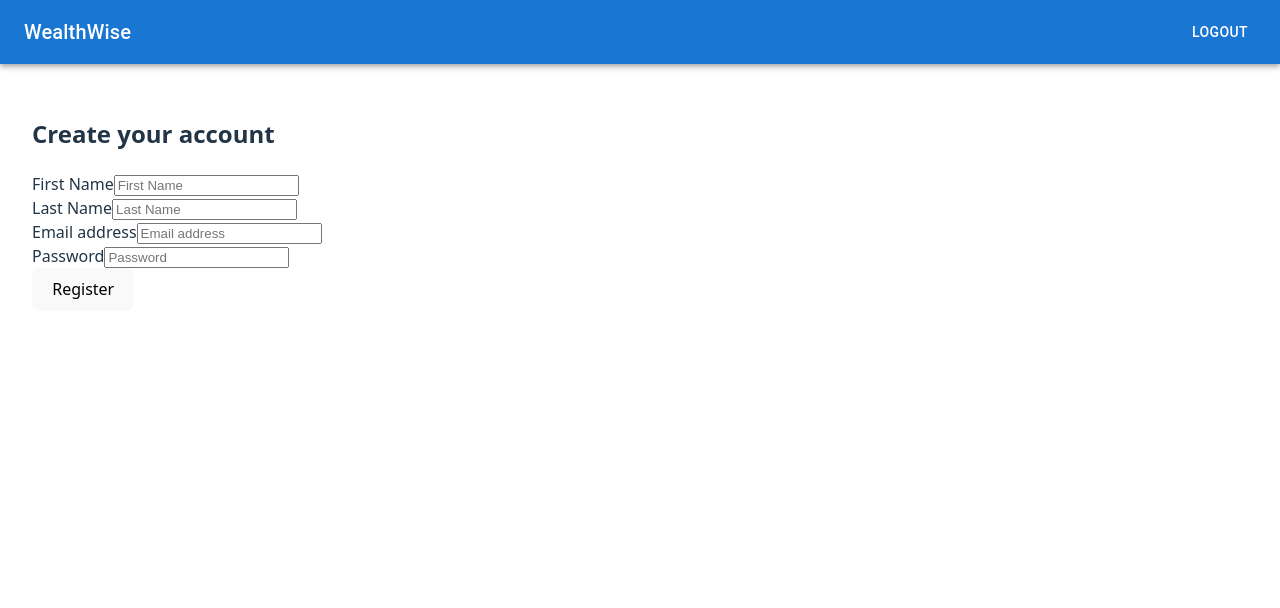
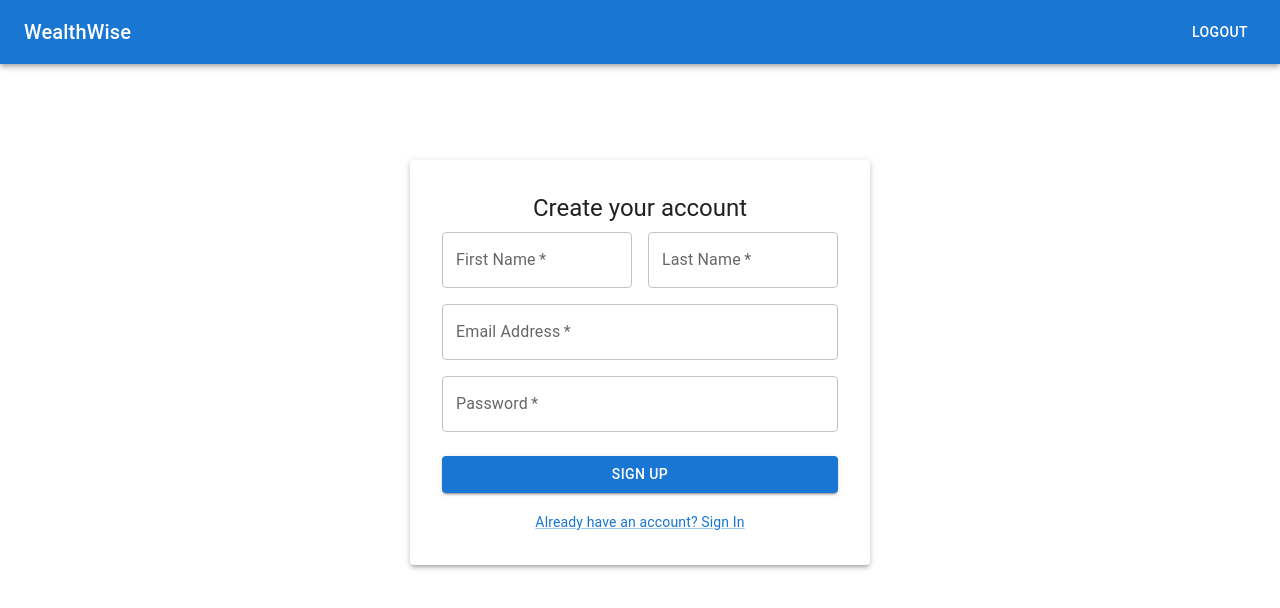
Before and after one commit to LeviOP/wealthwise, a React (Vite) app in the folder client/: page /register in a window 1280 px wide. Shown: the top 608 px of the page. Built offline with nearby package versions, Linux system fonts and the light colour scheme.

Commit message:
update login and register page to use new ui

```diff
--- a/client/src/components/Login.tsx
+++ b/client/src/components/Login.tsx
@@ -1,6 +1,16 @@
 import React, { useState } from 'react';
 import { gql, useMutation, ApolloError } from '@apollo/client';
 import { useNavigate } from 'react-router-dom';
+import {
+  Container,
+  Paper,
+  Typography,
+  TextField,
+  Button,
+  Box,
+  Alert,
+  Link,
+} from '@mui/material';
 
 const LOGIN_MUTATION = gql`
   mutation Login($email: String!, $password: String!) {
@@ -30,11 +40,8 @@ export const Login: React.FC = () => {
         variables: { email, password },
       });
 
-      // Store the token in localStorage
       localStorage.setItem('token', data.login.token);
       localStorage.setItem('user', JSON.stringify(data.login.user));
-
-      // Redirect to dashboard or home page
       navigate('/dashboard');
     } catch (err: unknown) {
       if (err instanceof ApolloError) {
@@ -46,62 +53,74 @@ export const Login: React.FC = () => {
   };
 
   return (
-    <div className="min-h-screen flex items-center justify-center bg-gray-50 py-12 px-4 sm:px-6 lg:px-8">
-      <div className="max-w-md w-full space-y-8">
-        <div>
-          <h2 className="mt-6 text-center text-3xl font-extrabold text-gray-900">
+    <Container component="main" maxWidth="xs">
+      <Box
+        sx={{
+          marginTop: 8,
+          display: 'flex',
+          flexDirection: 'column',
+          alignItems: 'center',
+        }}
+      >
+        <Paper
+          elevation={3}
+          sx={{
+            padding: 4,
+            display: 'flex',
+            flexDirection: 'column',
+            alignItems: 'center',
+            width: '100%',
+          }}
+        >
+          <Typography component="h1" variant="h5" gutterBottom>
             Sign in to your account
-          </h2>
-        </div>
-        <form className="mt-8 space-y-6" onSubmit={handleSubmit}>
+          </Typography>
           {error && (
-            <div className="rounded-md bg-red-50 p-4">
-              <div className="text-sm text-red-700">{error}</div>
-            </div>
+            <Alert severity="error" sx={{ width: '100%', mb: 2 }}>
+              {error}
+            </Alert>
           )}
-          <div className="rounded-md shadow-sm -space-y-px">
-            <div>
-              <label htmlFor="email" className="sr-only">
-                Email address
-              </label>
-              <input
+          <Box component="form" onSubmit={handleSubmit} sx={{ width: '100%' }}>
+            <TextField
+              margin="normal"
+              required
+              fullWidth
               id="email"
+              label="Email Address"
               name="email"
-                type="email"
-                required
-                className="appearance-none rounded-none relative block w-full px-3 py-2 border border-gray-300 placeholder-gray-500 text-gray-900 rounded-t-md focus:outline-none focus:ring-indigo-500 focus:border-indigo-500 focus:z-10 sm:text-sm"
-                placeholder="Email address"
+              autoComplete="email"
+              autoFocus
               value={email}
               onChange={(e) => setEmail(e.target.value)}
             />
-            </div>
-            <div>
-              <label htmlFor="password" className="sr-only">
-                Password
-              </label>
-              <input
+            <TextField
+              margin="normal"
+              required
+              fullWidth
+              name="password"
+              label="Password"
+              type="password"
               id="password"
-                name="password"
-                type="password"
-                required
-                className="appearance-none rounded-none relative block w-full px-3 py-2 border border-gray-300 placeholder-gray-500 text-gray-900 rounded-b-md focus:outline-none focus:ring-indigo-500 focus:border-indigo-500 focus:z-10 sm:text-sm"
-                placeholder="Password"
+              autoComplete="current-password"
               value={password}
               onChange={(e) => setPassword(e.target.value)}
             />
-            </div>
-          </div>
-
-          <div>
-            <button
+            <Button
               type="submit"
-              className="group relative w-full flex justify-center py-2 px-4 border border-transparent text-sm font-medium rounded-md text-white bg-indigo-600 hover:bg-indigo-700 focus:outline-none focus:ring-2 focus:ring-offset-2 focus:ring-indigo-500"
+              fullWidth
+              variant="contained"
+              sx={{ mt: 3, mb: 2 }}
             >
-              Sign in
-            </button>
-          </div>
-        </form>
-      </div>
-    </div>
+              Sign In
+            </Button>
+            <Box sx={{ textAlign: 'center' }}>
+              <Link href="/register" variant="body2">
+                {"Don't have an account? Sign Up"}
+              </Link>
+            </Box>
+          </Box>
+        </Paper>
+      </Box>
+    </Container>
   );
 };
--- a/client/src/components/Register.tsx
+++ b/client/src/components/Register.tsx
@@ -1,6 +1,17 @@
 import React, { useState } from 'react';
 import { gql, useMutation, ApolloError } from '@apollo/client';
 import { useNavigate } from 'react-router-dom';
+import {
+  Container,
+  Paper,
+  Typography,
+  TextField,
+  Button,
+  Box,
+  Alert,
+  Link,
+  Grid,
+} from '@mui/material';
 
 const REGISTER_MUTATION = gql`
   mutation Register($email: String!, $password: String!, $firstName: String!, $lastName: String!) {
@@ -32,11 +43,8 @@ export const Register: React.FC = () => {
         variables: { email, password, firstName, lastName },
       });
 
-      // Store the token in localStorage
       localStorage.setItem('token', data.register.token);
       localStorage.setItem('user', JSON.stringify(data.register.user));
-
-      // Redirect to dashboard or home page
       navigate('/dashboard');
     } catch (err: unknown) {
       if (err instanceof ApolloError) {
@@ -48,92 +56,101 @@ export const Register: React.FC = () => {
   };
 
   return (
-    <div className="min-h-screen flex items-center justify-center bg-gray-50 py-12 px-4 sm:px-6 lg:px-8">
-      <div className="max-w-md w-full space-y-8">
-        <div>
-          <h2 className="mt-6 text-center text-3xl font-extrabold text-gray-900">
+    <Container component="main" maxWidth="xs">
+      <Box
+        sx={{
+          marginTop: 8,
+          display: 'flex',
+          flexDirection: 'column',
+          alignItems: 'center',
+        }}
+      >
+        <Paper
+          elevation={3}
+          sx={{
+            padding: 4,
+            display: 'flex',
+            flexDirection: 'column',
+            alignItems: 'center',
+            width: '100%',
+          }}
+        >
+          <Typography component="h1" variant="h5" gutterBottom>
             Create your account
-          </h2>
-        </div>
-        <form className="mt-8 space-y-6" onSubmit={handleSubmit}>
+          </Typography>
           {error && (
-            <div className="rounded-md bg-red-50 p-4">
-              <div className="text-sm text-red-700">{error}</div>
-            </div>
+            <Alert severity="error" sx={{ width: '100%', mb: 2 }}>
+              {error}
+            </Alert>
           )}
-          <div className="rounded-md shadow-sm -space-y-px">
-            <div>
-              <label htmlFor="firstName" className="sr-only">
-                First Name
-              </label>
-              <input
+          <Box component="form" onSubmit={handleSubmit} sx={{ width: '100%' }}>
+            <Grid container spacing={2}>
+              <Grid item xs={12} sm={6}>
+                <TextField
+                  required
+                  fullWidth
                   id="firstName"
+                  label="First Name"
                   name="firstName"
-                type="text"
-                required
-                className="appearance-none rounded-none relative block w-full px-3 py-2 border border-gray-300 placeholder-gray-500 text-gray-900 rounded-t-md focus:outline-none focus:ring-indigo-500 focus:border-indigo-500 focus:z-10 sm:text-sm"
-                placeholder="First Name"
+                  autoComplete="given-name"
                   value={firstName}
                   onChange={(e) => setFirstName(e.target.value)}
                 />
-            </div>
-            <div>
-              <label htmlFor="lastName" className="sr-only">
-                Last Name
-              </label>
-              <input
+              </Grid>
+              <Grid item xs={12} sm={6}>
+                <TextField
+                  required
+                  fullWidth
                   id="lastName"
+                  label="Last Name"
                   name="lastName"
-                type="text"
-                required
-                className="appearance-none rounded-none relative block w-full px-3 py-2 border border-gray-300 placeholder-gray-500 text-gray-900 focus:outline-none focus:ring-indigo-500 focus:border-indigo-500 focus:z-10 sm:text-sm"
-                placeholder="Last Name"
+                  autoComplete="family-name"
                   value={lastName}
                   onChange={(e) => setLastName(e.target.value)}
                 />
-            </div>
-            <div>
-              <label htmlFor="email" className="sr-only">
-                Email address
-              </label>
-              <input
+              </Grid>
+              <Grid item xs={12}>
+                <TextField
+                  required
+                  fullWidth
                   id="email"
+                  label="Email Address"
                   name="email"
-                type="email"
-                required
-                className="appearance-none rounded-none relative block w-full px-3 py-2 border border-gray-300 placeholder-gray-500 text-gray-900 focus:outline-none focus:ring-indigo-500 focus:border-indigo-500 focus:z-10 sm:text-sm"
-                placeholder="Email address"
+                  autoComplete="email"
                   value={email}
                   onChange={(e) => setEmail(e.target.value)}
                 />
-            </div>
-            <div>
-              <label htmlFor="password" className="sr-only">
-                Password
-              </label>
-              <input
+              </Grid>
+              <Grid item xs={12}>
+                <TextField
+                  required
+                  fullWidth
+                  name="password"
+                  label="Password"
+                  type="password"
                   id="password"
-                name="password"
-                type="password"
-                required
-                className="appearance-none rounded-none relative block w-full px-3 py-2 border border-gray-300 placeholder-gray-500 text-gray-900 rounded-b-md focus:outline-none focus:ring-indigo-500 focus:border-indigo-500 focus:z-10 sm:text-sm"
-                placeholder="Password"
+                  autoComplete="new-password"
                   value={password}
                   onChange={(e) => setPassword(e.target.value)}
                 />
-            </div>
-          </div>
-
-          <div>
-            <button
+              </Grid>
+            </Grid>
+            <Button
               type="submit"
-              className="group relative w-full flex justify-center py-2 px-4 border border-transparent text-sm font-medium rounded-md text-white bg-indigo-600 hover:bg-indigo-700 focus:outline-none focus:ring-2 focus:ring-offset-2 focus:ring-indigo-500"
+              fullWidth
+              variant="contained"
+              sx={{ mt: 3, mb: 2 }}
             >
-              Register
-            </button>
-          </div>
-        </form>
-      </div>
-    </div>
+              Sign Up
+            </Button>
+            <Box sx={{ textAlign: 'center' }}>
+              <Link href="/login" variant="body2">
+                {"Already have an account? Sign In"}
+              </Link>
+            </Box>
+          </Box>
+        </Paper>
+      </Box>
+    </Container>
   );
 };
```
Lines whose indentation alone changed are shown as unchanged.
